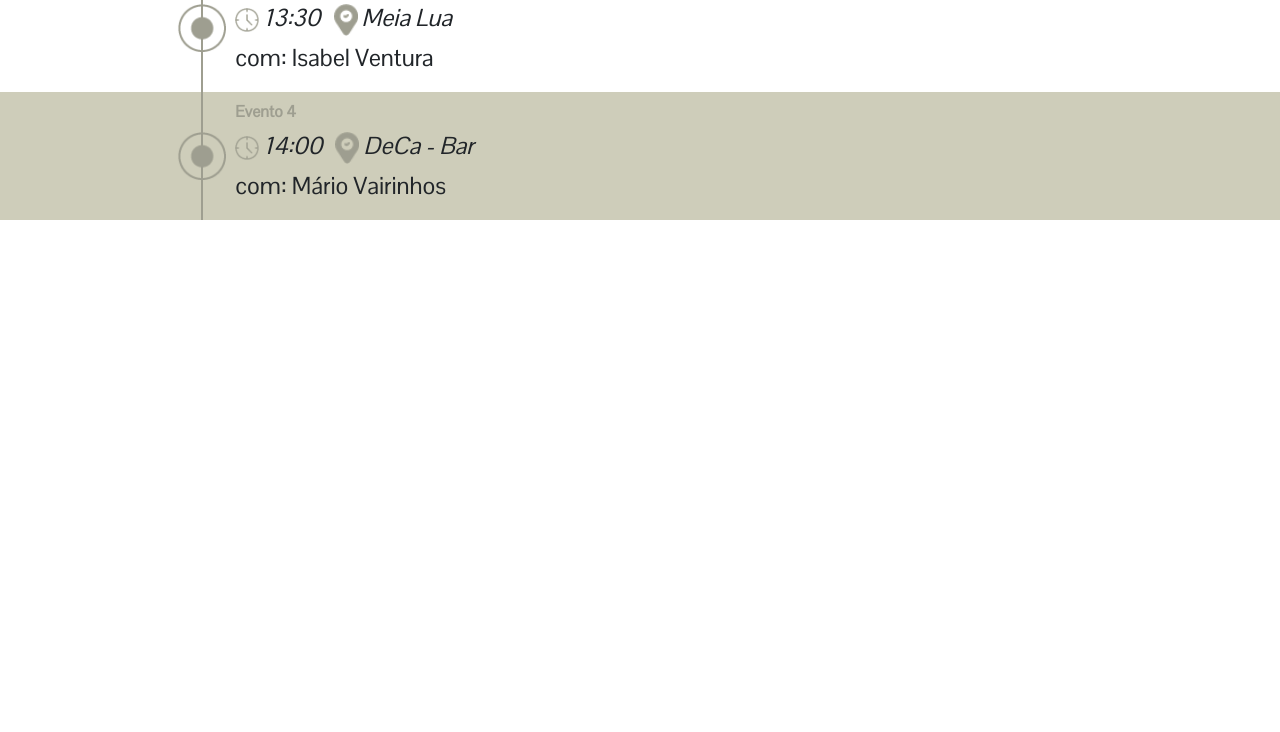
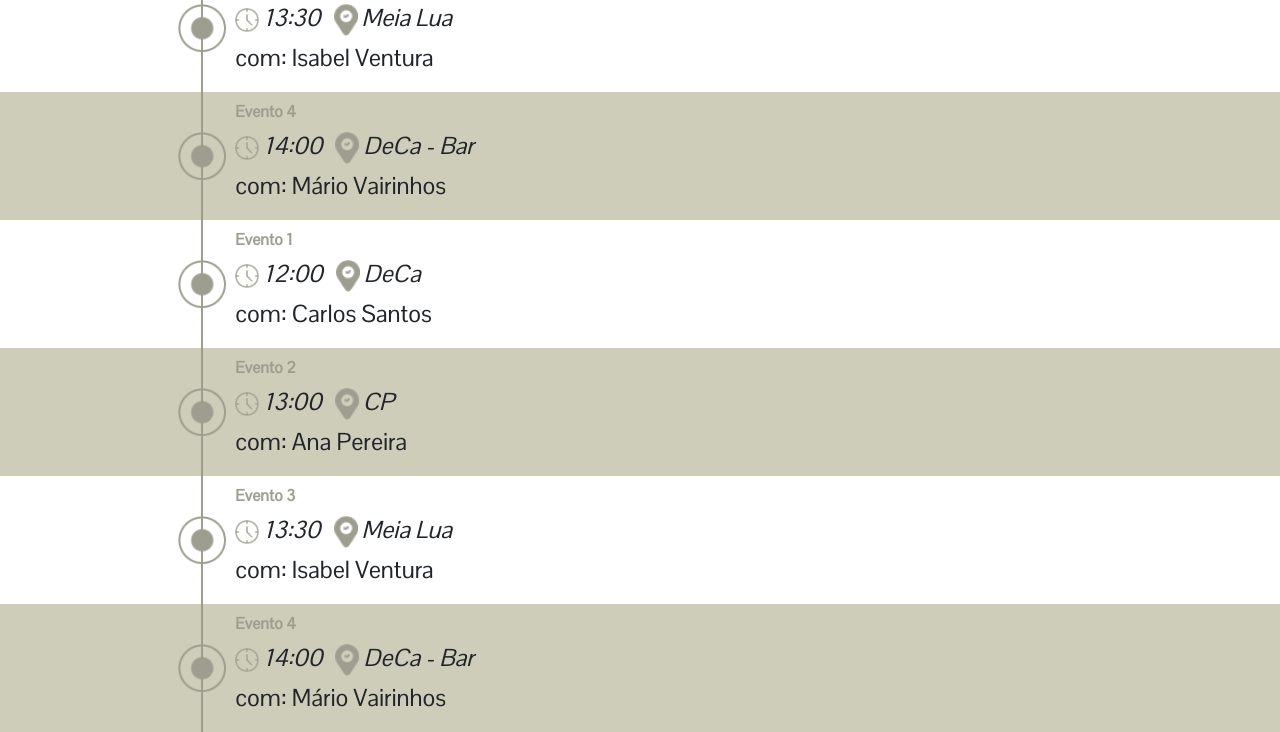
Before and after one commit to Alexandre-Gamelas/internetDay2019, a PHP site: page /horario.php in a window 1280 px wide. Shown: the part 370-1102 px from the top of the page. Before the commit the page ends 590 px from the top, so only its background shows below. Run offline with PHP 8.4, Linux system fonts and the light colour scheme; some libraries are stand-ins or nearby versions.

Commit message:
commit 3

```diff
--- a/componentes/entrada_horario.php
+++ b/componentes/entrada_horario.php
@@ -2,6 +2,33 @@
 //dados para simular BD, será substituido por uma query sql
 //para que este componente seja competivel com varios ecrãs, cada ecrã poderá ter uma variavel onde está guaradada essa query!!!
 $entradas = array(
+    array(
+        "Evento 1",
+        "12:00",
+        "DeCa",
+        "Carlos Santos"
+    ),
+
+    array(
+        "Evento 2",
+        "13:00",
+        "CP",
+        "Ana Pereira"
+    ),
+
+    array(
+        "Evento 3",
+        "13:30",
+        "Meia Lua",
+        "Isabel Ventura"
+    ),
+
+    array(
+        "Evento 4",
+        "14:00",
+        "DeCa - Bar",
+        "Mário Vairinhos"
+    ),
     array(
         "Evento 1",
         "12:00",
--- a/componentes/menuC.php
+++ b/componentes/menuC.php
@@ -13,7 +13,7 @@
 
     <img id="circulo" class="pointer menuIcon" src="assets/img/menu/circulo.png" alt="">
     <img id="perfil" class="pointer menuIcon" src="assets/img/menu/perfil.png" alt="">
-    <img id="horario" class="pointer menuIcon" src="assets/img/menu/horario.png" alt="">
+    <a href="horario.php"><img id="horario" class="pointer menuIcon" src="assets/img/menu/horario.png" alt=""></a>
     <img id="mapa" class="pointer menuIcon" src="assets/img/menu/mapa.png" alt="">
     <a href="historico.php"><img id="historico" class="pointer menuIcon" src="assets/img/menu/historico.png" alt=""></a>
     <img id="qrcode" class="pointer" src="assets/img/menu/qrcode.png" alt="">
```
